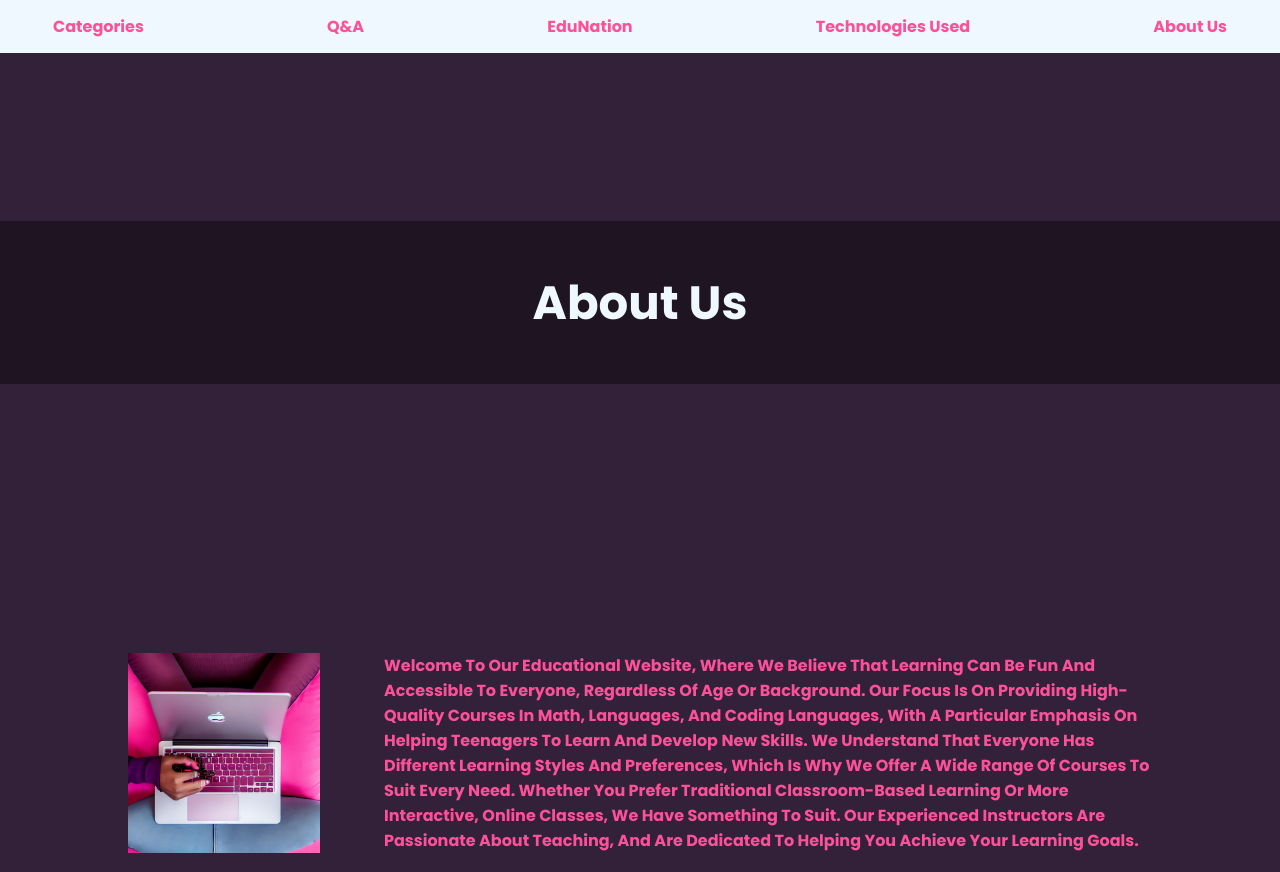
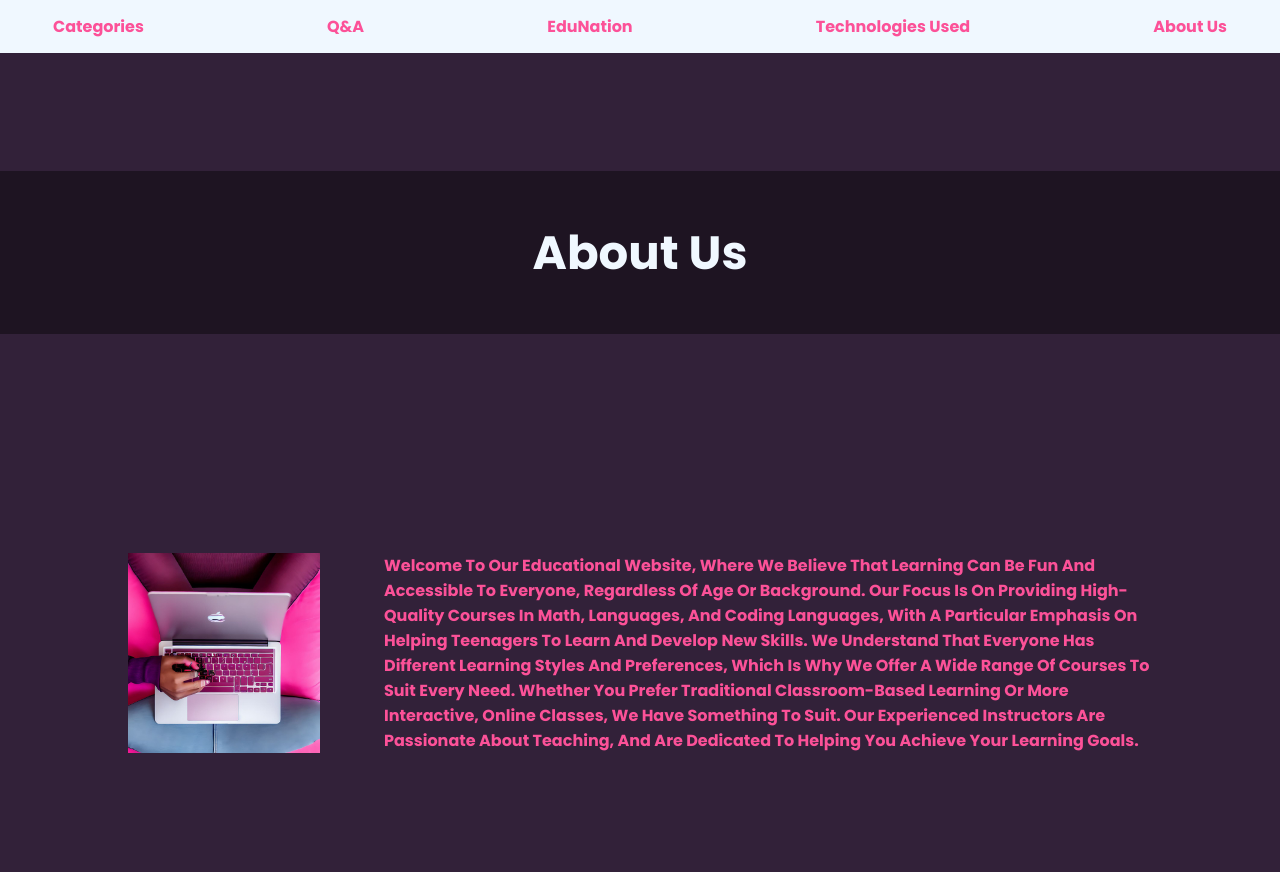
Before and after one commit to AhmedElgalaly/EduNation, a plain HTML site: page html/aboutUs.html in a window 1280 px wide. Shown: the part 80-952 px from the top of the page. Drawn offline with Linux system fonts and the light colour scheme; files whose address does not match are found by name.

Commit message:
final update for the phase 2.0

```diff
--- a/html/aboutUs.html
+++ b/html/aboutUs.html
@@ -41,14 +41,14 @@
     </header>
     <main>
         <!-- write your code here-->
-        <section class="mainsec">
+        <div class="mainsec">
             <div class="backg">
                 <div></div>
                 <div class="about">About Us</div>
             </div>
-        </section>
+        </div>
 
-        <section class="lastsec">
+        <div class="lastsec">
             <div class="image">
                 <img src="../media/images/png/laptop.jpg" alt="image wasn't found 😢">
             </div>
@@ -58,10 +58,9 @@
                         Our experienced instructors are passionate about teaching, and are dedicated to helping you achieve your learning goals. They are experts in their respective fields, and bring a wealth of knowledge and experience to their classes.
                         We are committed to providing affordable and accessible education to all, and we believe that learning should be fun and engaging. Our courses are designed to be interactive, challenging and enjoyable, with plenty of opportunities for hands-on learning.
                         Whether you are a teenager looking to improve your grades, a professional seeking to upskill, or just someone who loves learning, our educational website has something for everyone. Thank you for choosing us as your learning partner, and we look forward to helping you achieve your full potential.
-                        W da bta3 about us
                         </p>
                 </div>
-        </section>
+        </div>
     </main>
     <footer>
         <div class="hearts">Made with 💜 by EduNation Team</div>
--- a/styles/aboutUsStyle.css
+++ b/styles/aboutUsStyle.css
@@ -1,6 +1,6 @@
 .backg {
     width: 100%;
-    height: 400px;
+    height: 300px;
     margin: 50px 0;
     display: grid;
     grid-template-rows: repeat(3,1fr);
--- a/styles/techUsedStyle.css
+++ b/styles/techUsedStyle.css
@@ -1,4 +1,4 @@
-section {
+.wrapper {
     width: 80%;
     margin: 5em auto;
     display: grid;
```
Also changed, not shown: html/techUsed.html (+2 -2 lines), index.html (+6 -6 lines).
